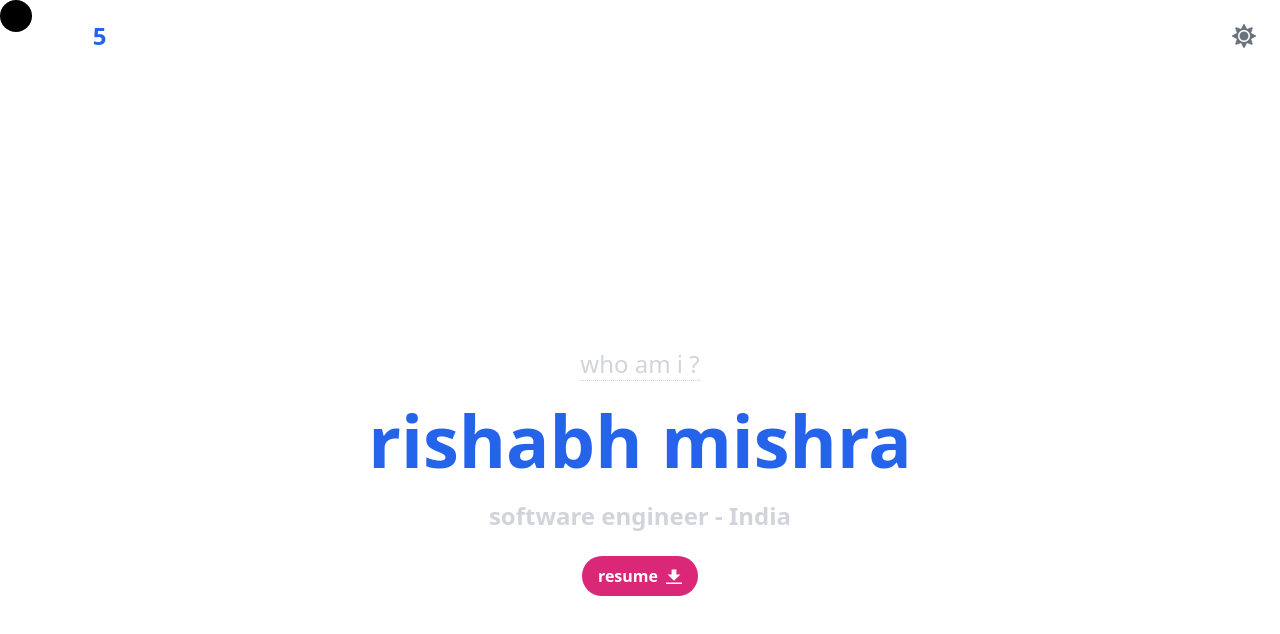
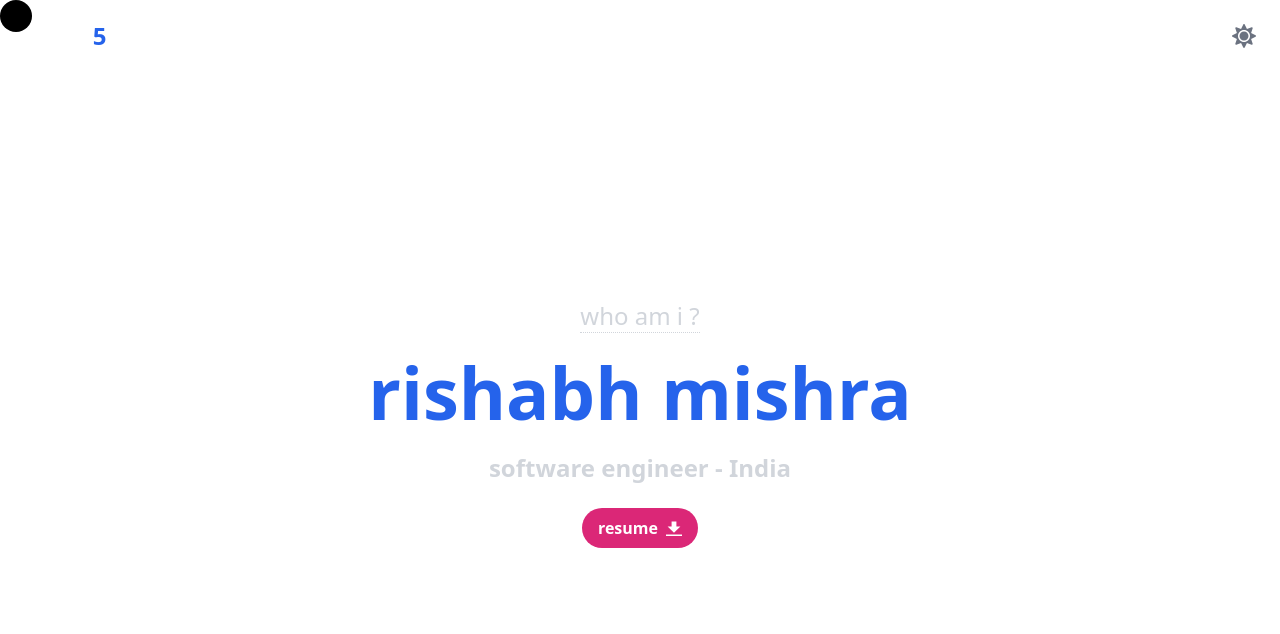
Before and after one commit to rishmi5h/portfolio, a React (Vite) app: page / in a window 1280 px wide. Shown: the top 634 px of the page. Built offline with nearby package versions, Linux system fonts and the light colour scheme.

Commit message:
Update Home.tsx

```diff
--- a/src/components/Home.tsx
+++ b/src/components/Home.tsx
@@ -10,7 +10,7 @@
     <div
       className={` ${isDarkMode ? darkModeColor : lightModeColor} transition-colors duration-300`}
     >
-      <div className="flex min-h-screen items-center justify-center">
+      <div className="flex min-h-[88vh] items-center justify-center">
         <div className="space-y-6 text-center">
           <h2
             className={`text-2xl font-light ${isDarkMode ? 'text-gray-300' : 'text-gray-700'}`}
```
